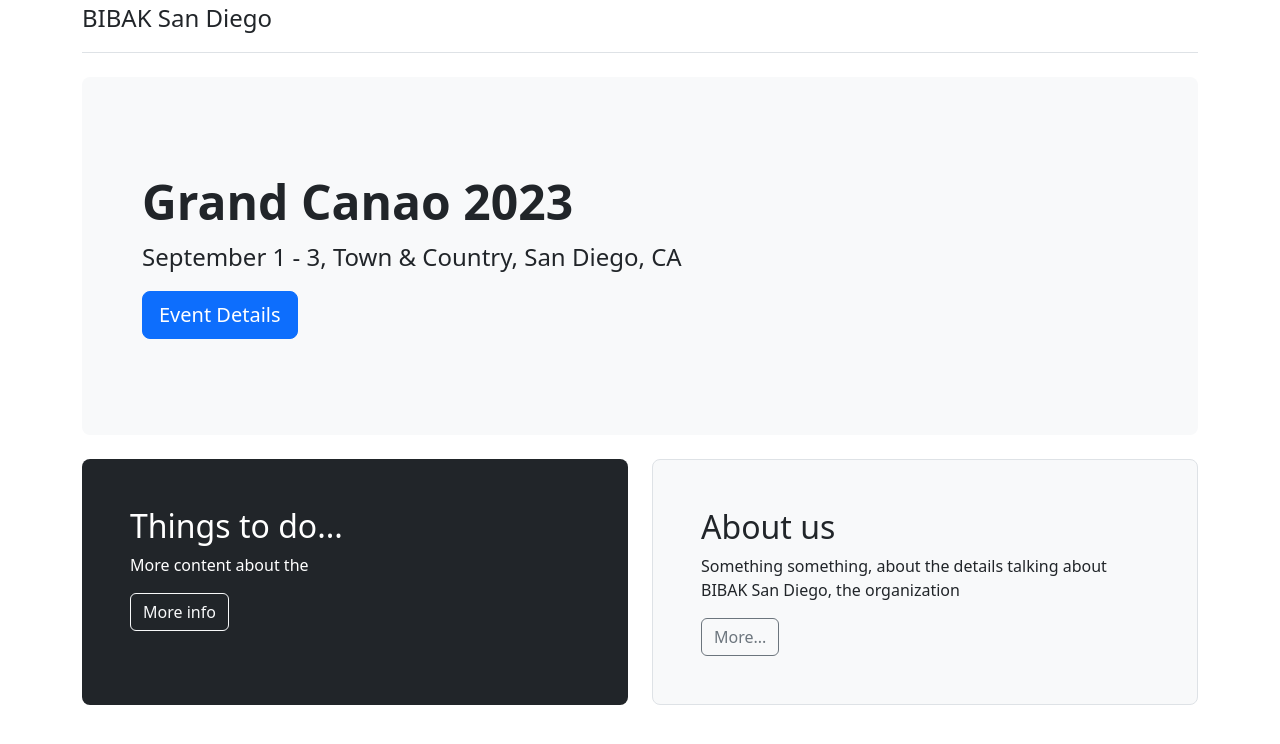
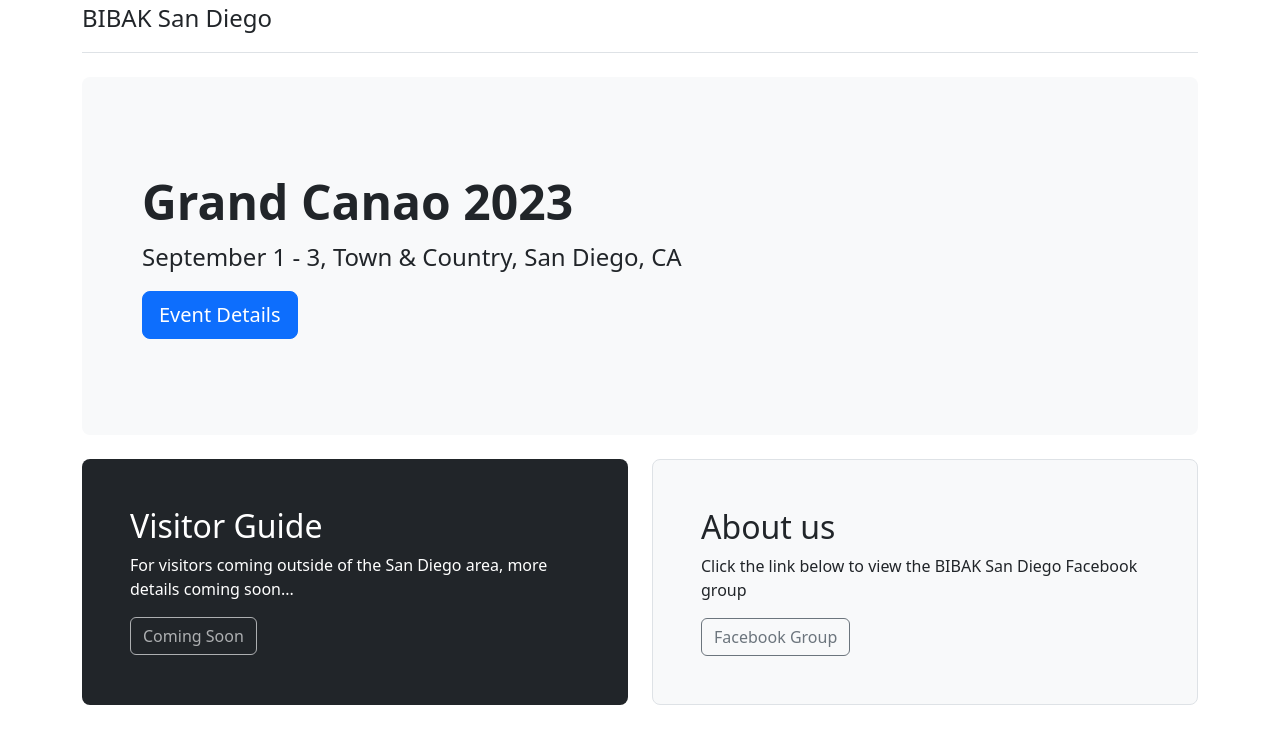
Before and after one commit to jemuelb/bibak-san-diego, a Next.js app: page / in a window 1280 px wide. Shown: the top 744 px of the page. Built offline with nearby package versions, Linux system fonts and the light colour scheme.

Commit message:
Updated front page content

```diff
--- a/pages/index.tsx
+++ b/pages/index.tsx
@@ -19,20 +19,17 @@
                 <div className="row align-items-md-stretch">
                     <div className="col-md-6">
                         <div className="h-100 p-5 text-bg-dark rounded-3">
-                            <h2>Things to do...</h2>
-                            <p>More content about the </p>
-                            <Link href="/additional-info">
-                                <button className="btn btn-outline-light" type="button">More info</button>
-                            </Link>
+                            <h2>Visitor Guide</h2>
+                            <p>For visitors coming outside of the San Diego area, more details coming soon...</p>
+                            <button className="btn btn-outline-light" type="button" disabled={true}>Coming Soon</button>
                         </div>
                     </div>
                     <div className="col-md-6">
                         <div className="h-100 p-5 bg-light border rounded-3">
                             <h2>About us</h2>
-                            <p>Something something, about the details talking about BIBAK San Diego, the
-                                organization</p>
-                            <Link href="/about">
-                                <button className="btn btn-outline-secondary" type="button">More...</button>
+                            <p>Click the link below to view the BIBAK San Diego Facebook group</p>
+                            <Link href="https://www.facebook.com/groups/117966411709158">
+                                <button className="btn btn-outline-secondary" type="button">Facebook Group</button>
                             </Link>
                         </div>
                     </div>
```
